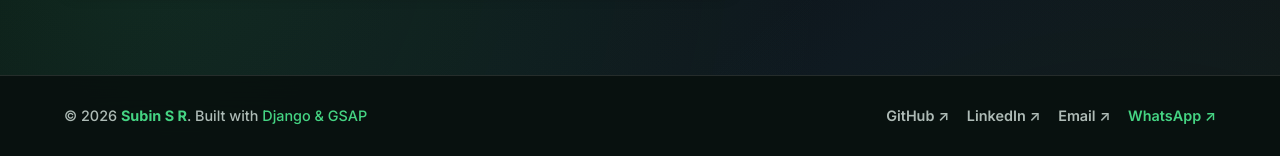
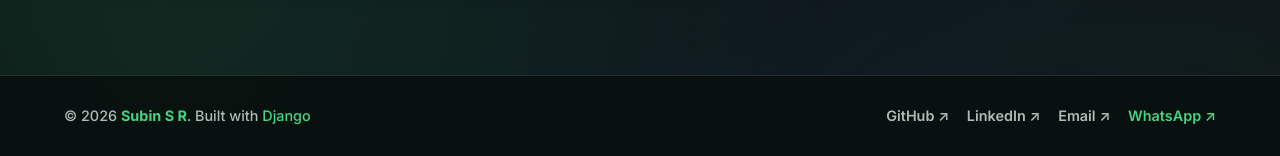
Before and after one commit to Subin-2005/subin---portfolio, a Django app: page /about/ in a window 1280 px wide. Shown: the part 981-1137 px from the top of the page. Run offline with Django 5.2, Linux system fonts and the light colour scheme; some libraries are stand-ins or nearby versions.

Commit message:
changes in footer

```diff
--- a/portfolio/templates/base.html
+++ b/portfolio/templates/base.html
@@ -76,7 +76,7 @@
             <div class="footer-content">
                 <p class="footer-text">
                     &copy; 2026 <span class="footer-highlight">{{ profile.name|default:"Subin S R" }}</span>. Built
-                    with <span style="color: var(--accent);">Django &amp; GSAP</span>
+                    with <span style="color: var(--accent);">Django</span>
                 </p>
                 <div class="footer-social-links">
                     <a href="https://github.com/Subin-2005" target="_blank" rel="noopener">GitHub ↗</a>
```
